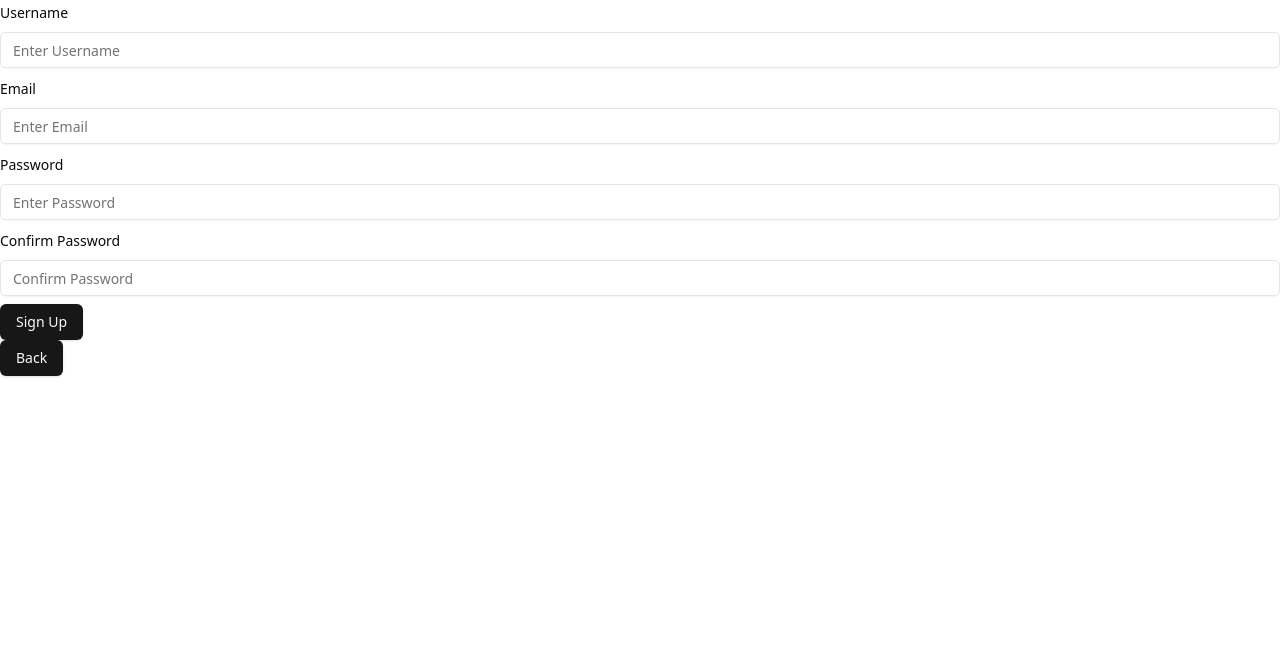
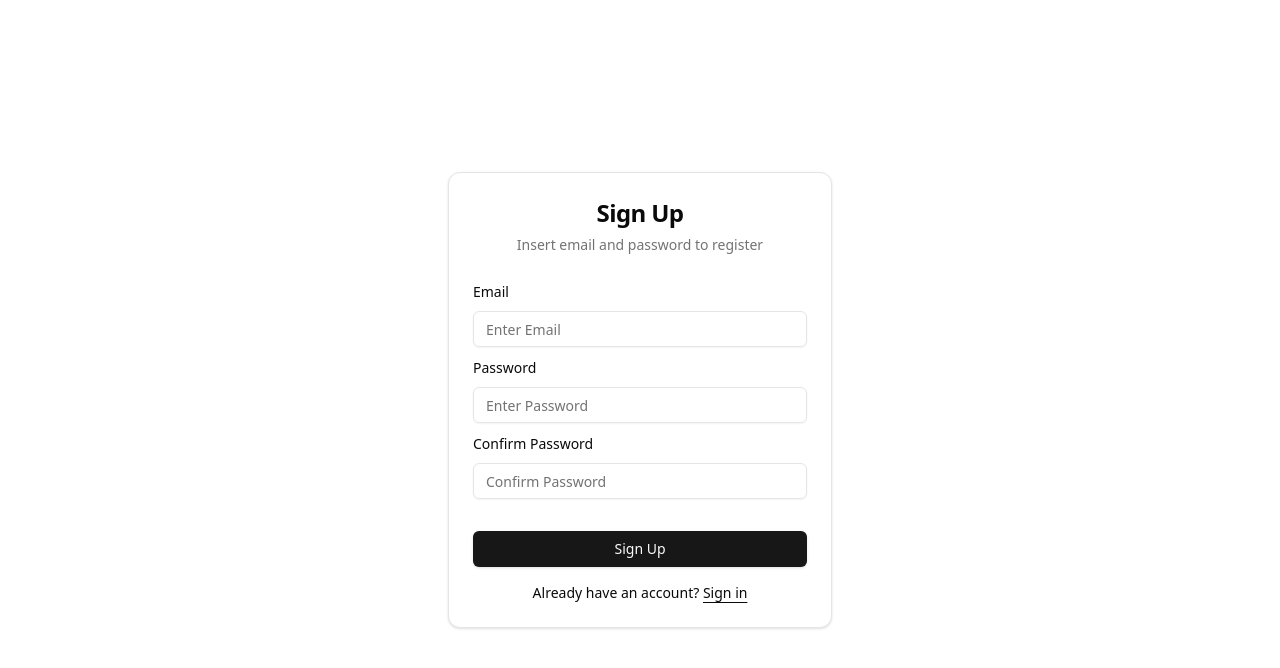
Before and after one commit to cchernn/dompet-web, a React (Vite) app: page /signup in a window 1280 px wide. Shown: the top 668 px of the page. Built offline with nearby package versions, Linux system fonts and the light colour scheme; no server answers; what aws-amplify would draw is missing.

Commit message:
edit and style signup page

```diff
--- a/src/pages/auth/signup.jsx
+++ b/src/pages/auth/signup.jsx
@@ -10,6 +10,13 @@ import {
     FormDescription,
     FormMessage
 } from "@/components/ui/form"
+import {
+    Card,
+    CardContent,
+    CardDescription,
+    CardHeader,
+    CardTitle,
+} from "@/components/ui/card"
 import { zodResolver } from "@hookform/resolvers/zod"
 import { useForm } from "react-hook-form"
 import { z } from "zod"
@@ -17,9 +24,8 @@ import authService from "@/lib/authService"
 
 const formSchema = z.object({
     username: z.string()
-    .min(1, {message: 'Username must be more than 1 character'})
-    .max(32, {message: 'Username must be less than 32 characters'}),
-    email: z.string()
+    .min(1, {message: 'Email must not be empty'})
+    .max(32, {message: 'Email must be less than 32 characters'})
     .email({message: 'Invalid email address'}),
     password: z.string()
     .min(8, {message: 'Password must be more than 8 characters'})
@@ -57,7 +63,7 @@ function SignUpPage() {
                 username: data.username,
                 password: data.password,
                 attributes: {
-                    email: data.email,
+                    email: data.username,
                 }
             })
             navigate("/confirm", { state: { username: data.username }})
@@ -66,12 +72,17 @@ function SignUpPage() {
         }
     }
 
-    const onBack = () => {
-        navigate(-1)
-    }
-
     return (
-        <>
+        <div className="flex min-h-svh flex-col items-center justify-center gap-6 p-6 md:p-10">
+            <div className="flex w-full max-w-sm flex-col gap-6">
+                <Card>
+                    <CardHeader className="text-center">
+                        <CardTitle className="text-2xl">Sign Up</CardTitle>
+                        <CardDescription>
+                            Insert email and password to register
+                        </CardDescription>
+                    </CardHeader>
+                    <CardContent>
                         <Form {...form}>
                             <form onSubmit={form.handleSubmit(onSubmit)}>
                                 {/* Username Field */}
@@ -80,28 +91,12 @@ function SignUpPage() {
                                     name="username"
                                     render={({ field }) => (
                                     <FormItem>
-                        <FormLabel>Username</FormLabel>
-                        <FormControl>
-                        <Input placeholder="Enter Username" {...field} />
-                        </FormControl>
-                        <FormDescription />
-                        <FormMessage>{errors.username?.message}</FormMessage>
-                    </FormItem>
-                    )}
-                />
-
-                {/* Email Field */}
-                <FormField
-                    control={form.control}
-                    name="email"
-                    render={({ field }) => (
-                    <FormItem>
                                         <FormLabel>Email</FormLabel>
                                         <FormControl>
                                         <Input type="email" placeholder="Enter Email" {...field} />
                                         </FormControl>
                                         <FormDescription />
-                        <FormMessage>{errors.email?.message}</FormMessage>
+                                        <FormMessage>{errors.username?.message}</FormMessage>
                                     </FormItem>
                                     )}
                                 />
@@ -137,12 +132,22 @@ function SignUpPage() {
                                     </FormItem>
                                     )}
                                 />
-                <Button type="submit" disabled={isSubmitting}>Sign Up</Button>
+
+                                <Button className="w-full mt-6 mb-4" type="submit" disabled={isSubmitting}>Sign Up</Button>
+
+                                <div className="text-center text-sm">
+                                    Already have an account? {" "}
+                                    <a className="underline underline-offset-4 hover:font-bold transition-all duration-300" href="/signin">
+                                        Sign in
+                                    </a>
+                                </div>
+
                             </form>
                         </Form>
-        <Button type="button" onClick={onBack}>Back</Button>
-        </>
-
+                    </CardContent>
+                </Card>
+            </div>
+        </div>
     )
 }
 
```
Lines whose indentation alone changed are shown as unchanged.
